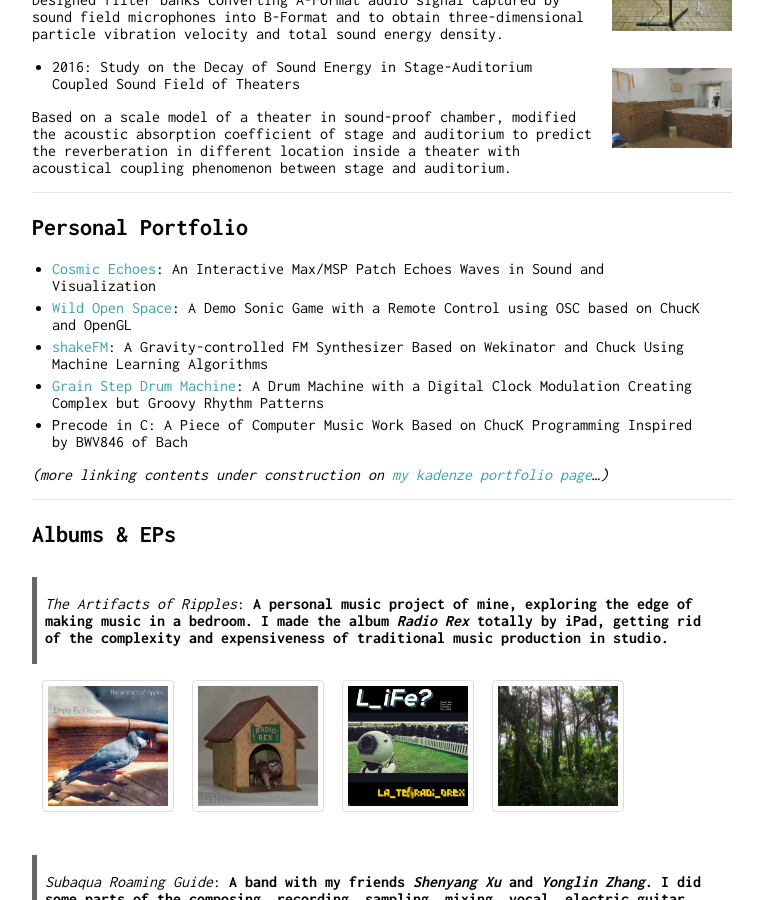
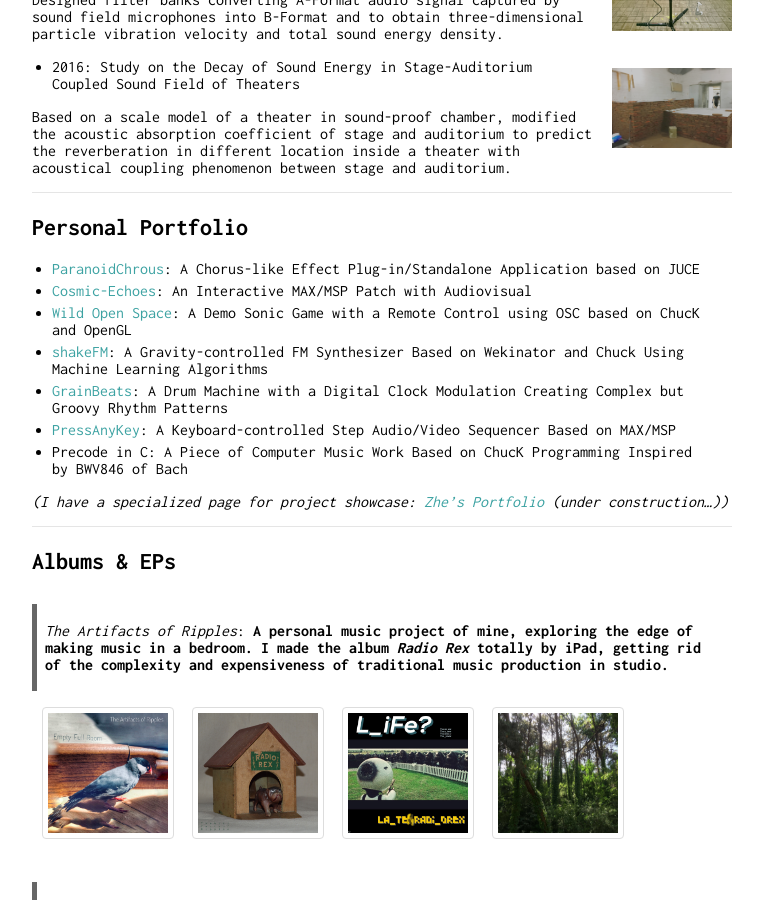
Before and after one commit to Paranoid2droid/cv, a Jekyll site: the page built from index.md, in a window 1280 px wide and 900 px high, scrolled down 2030 px. Shown: the whole window, without its empty margins (258-1021 px from the left). Built offline with Jekyll 4.4.1, drawn with Linux system fonts in a browser that asks for light colours.

Commit message:
add projects

```diff
--- a/index.md
+++ b/index.md
@@ -91,13 +91,15 @@ Based on a scale model of a theater in sound-proof chamber, modified the acousti
 
 ## Personal Portfolio
 
-* [Cosmic Echoes](https://www.kadenze.com/users/zhe-zhang/portfolio_projects/ii-c8d45663-014f-412c-9de1-e0ea8bed9224){:target="_blank"}: An Interactive Max/MSP Patch Echoes Waves in Sound and Visualization
-* [Wild Open Space](https://www.kadenze.com/users/zhe-zhang/portfolio_projects/ii-049c2bd7-8041-4516-af5f-20e5a5000bfe){:target="_blank"}: A Demo Sonic Game with a Remote Control using OSC based on ChucK and OpenGL
-* [shakeFM](https://www.kadenze.com/users/zhe-zhang/portfolio_projects/ii-fce6beee-9e64-4267-90d5-47787cc00a81){:target="_blank"}: A Gravity-controlled FM Synthesizer Based on Wekinator and Chuck Using Machine Learning Algorithms
-* [Grain Step Drum Machine](https://www.kadenze.com/users/zhe-zhang/portfolio_projects/ii-84b86424-faa1-47b1-9830-6a3c3ce94fe5){:target="_blank"}: A Drum Machine with a Digital Clock Modulation Creating Complex but Groovy Rhythm Patterns
+* [ParanoidChrous](https://github.com/paranoid2droid/ParanoidChrous){:target="_blank"}: A Chorus-like Effect Plug-in/Standalone Application based on JUCE
+* [Cosmic-Echoes](https://github.com/paranoid2droid/Cosmic-Echoes){:target="_blank"}: An Interactive MAX/MSP Patch with Audiovisual
+* [Wild Open Space](https://github.com/paranoid2droid/WildOpenSpace){:target="_blank"}: A Demo Sonic Game with a Remote Control using OSC based on ChucK and OpenGL
+* [shakeFM](https://github.com/paranoid2droid/shakeFM){:target="_blank"}: A Gravity-controlled FM Synthesizer Based on Wekinator and Chuck Using Machine Learning Algorithms
+* [GrainBeats](https://github.com/paranoid2droid/GrainBeats){:target="_blank"}: A Drum Machine with a Digital Clock Modulation Creating Complex but Groovy Rhythm Patterns
+* [PressAnyKey](https://github.com/paranoid2droid/PressAnyKey){:target="_blank"}: A Keyboard-controlled Step Audio/Video Sequencer Based on MAX/MSP
 * Precode in C: A Piece of Computer Music Work Based on ChucK Programming Inspired by BWV846 of Bach
 
-*(more linking contents under construction on [my kadenze portfolio page](https://www.kadenze.com/users/zhe-zhang#tab-portfolio)...)*
+*(I have a specialized page for project showcase: [Zhe's Portfolio](https://zhezhang.me/portfolio/#interactive-audiovisual) (under construction...))*
 
 ---
 
```
